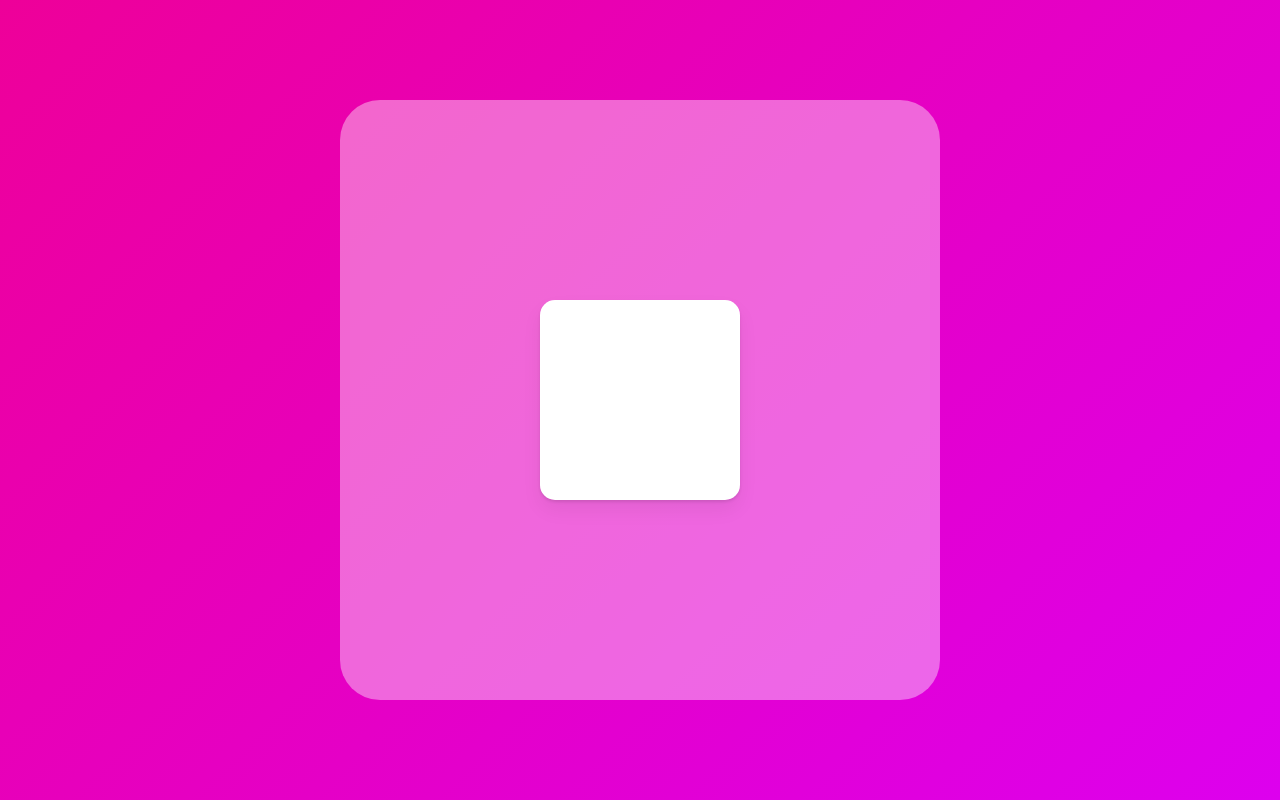
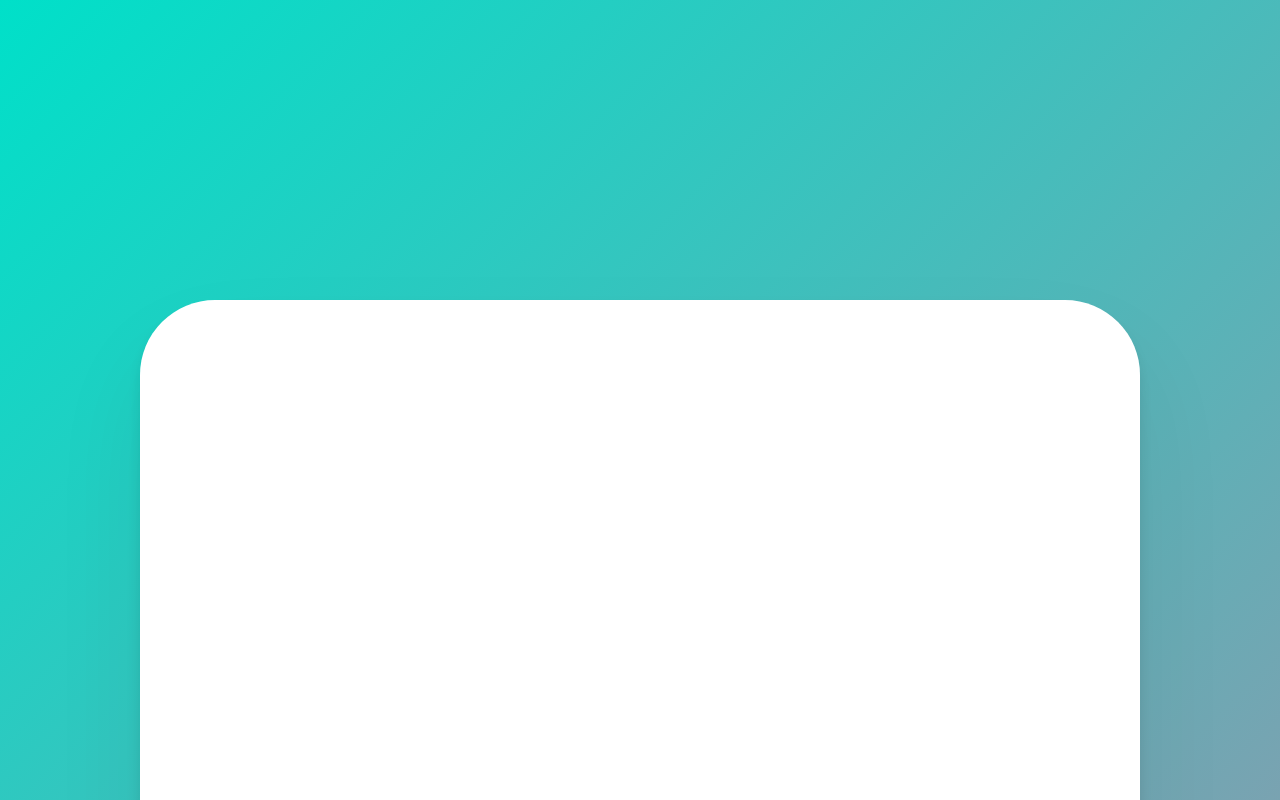
Before and after one commit to hijunglit/react-master, a React (Create React App) app: page / in a window 1280 px wide. Shown: the top 800 px of the page. Built offline with nearby package versions, Linux system fonts and the light colour scheme.

Commit message:
motion value

```diff
--- a/src/App.tsx
+++ b/src/App.tsx
@@ -1,25 +1,19 @@
 import styled from 'styled-components';
-import { motion } from 'framer-motion';
-import { useRef } from 'react';
+import {
+  motion,
+  useMotionValue,
+  useTransform,
+  useScroll,
+} from 'framer-motion';
+import { useEffect } from 'react';
 
-const Wrapper = styled.div`
-  height: 100vh;
+const Wrapper = styled(motion.div)`
+  height: 200vh;
   width: 100vw;
   display: flex;
   justify-content: center;
   align-items: center;
 `;
-
-const BiggerBox = styled.div`
-  width: 600px;
-  height: 600px;
-  background-color: rgba(255, 255, 255, 0.4);
-  border-radius: 40px;
-  display: flex;
-  justify-content: center;
-  align-items: center;
-  overflow: hidden;
-`
 
 const Box = styled(motion.div)`
   width: 200px;
@@ -29,26 +23,22 @@
   box-shadow: 0 2px 3px rgba(0,0,0,0.1), 0 10px 20px rgba(0,0,0,0.06);
 `;
 
-const boxVariants = {
-  hover: { rotateZ: 90 },
-  click: { borderRadius: "100px" },
-};
-
 function App() {
-  const biggerBoxRef = useRef<HTMLDivElement>(null);
+ const x = useMotionValue(0);
+ const rotateZ = useTransform(x, [-800, 800], [-360, 360]);
+ const gradient = useTransform(
+  x,
+  [-800, 800],
+  [
+    "linear-gradient(135deg, rgb(0, 210, 238), rgb(0, 83, 238))",
+    "linear-gradient(135deg, rgb(0, 238, 155), rgb(238, 178, 0))",
+  ]
+ );
+ const { scrollYProgress } = useScroll();
+ const scale = useTransform(scrollYProgress, [0, 1], [1, 5]);
   return (
-      <Wrapper>
-        <BiggerBox ref={biggerBoxRef}>
-          <Box
-            drag
-            dragSnapToOrigin
-            dragElastic={0.5}
-            dragConstraints={biggerBoxRef}
-            variants={boxVariants}
-            whileHover="hover"
-            whileTap="click"
-          />
-        </BiggerBox>
+      <Wrapper style={{ background: gradient }}>
+          <Box style={{ x, rotateZ, scale}} drag="x" dragSnapToOrigin />
       </Wrapper>
     );
 }
```
